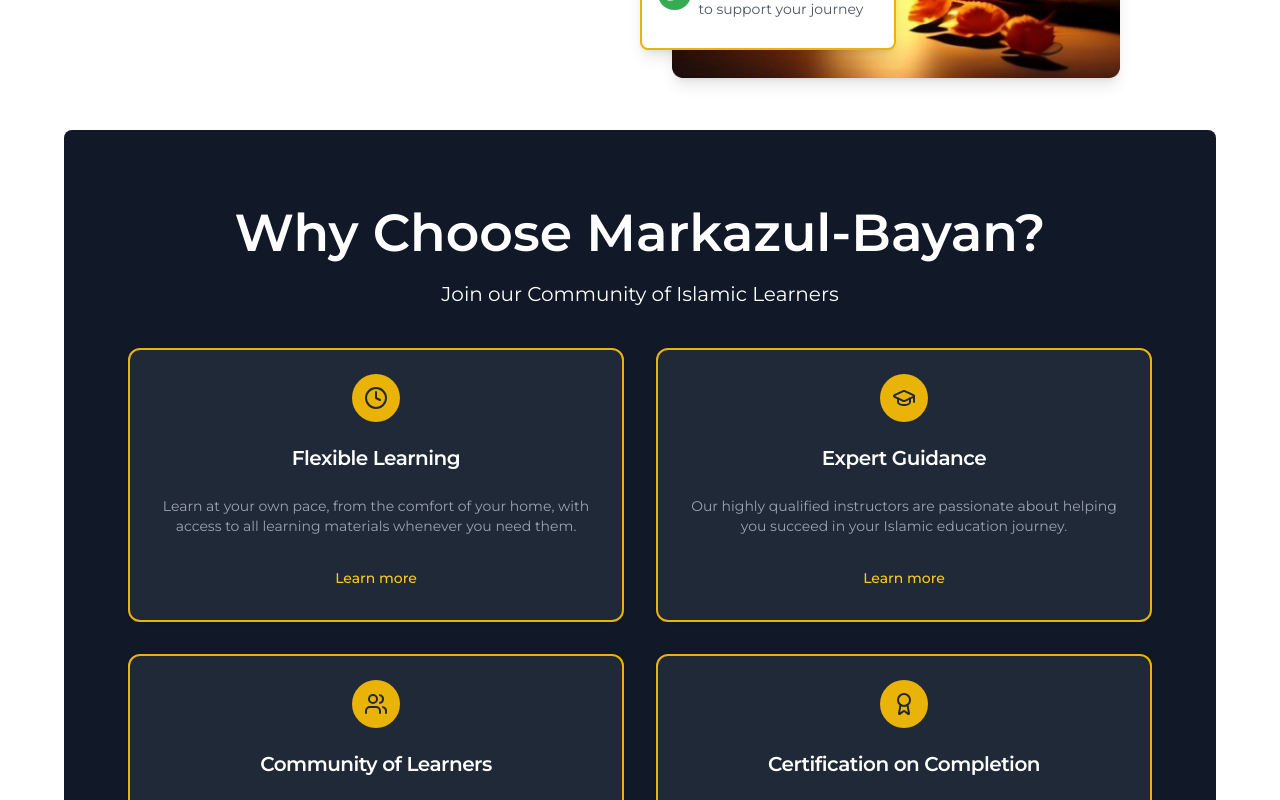
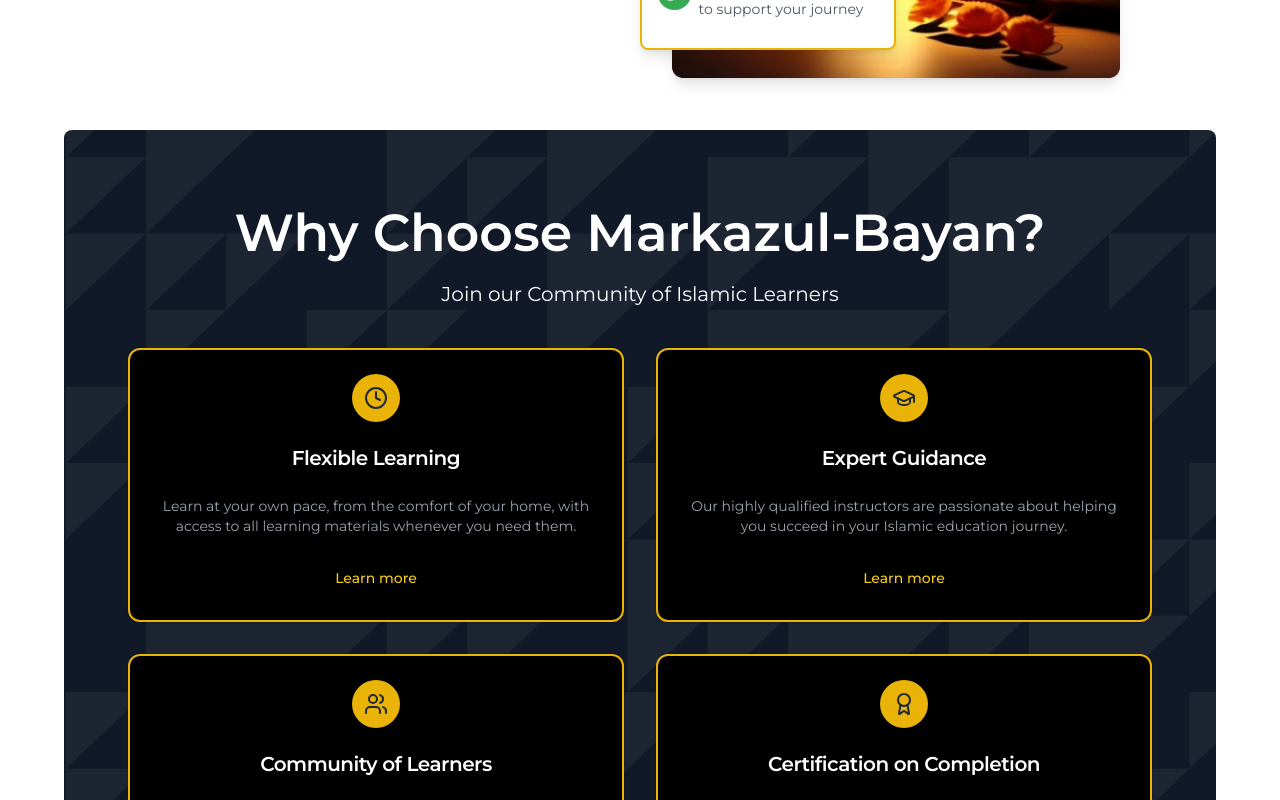
Before and after one commit to Lukman10a/markazulbayaan, a Next.js app: page / in a window 1280 px wide. Shown: the part 4040-4840 px from the top of the page. Built offline with nearby package versions, Linux system fonts and the light colour scheme.

Commit message:
add mask group to co munity section

```diff
--- a/src/components/home/CommityCard.tsx
+++ b/src/components/home/CommityCard.tsx
@@ -23,7 +23,7 @@
   link,
 }) => {
   return (
-    <Card className="bg-gray-800 text-white border-2 border-yellow-500">
+    <Card className="bg-black text-white border-2 border-yellow-500">
       <CardHeader>
         <div className="w-12 h-12 bg-yellow-500 rounded-full flex items-center justify-center mb-4 mx-auto">
           {icon}
--- a/src/components/home/CommunitySection.tsx
+++ b/src/components/home/CommunitySection.tsx
@@ -35,7 +35,7 @@
 
 export const CommunitySection = () => {
   return (
-    <div className="bg-gray-900 py-16 xl:mx-[5vw] xl:rounded-lg px-[5vw] mb-20">
+    <section className="bg-gray-900 py-16 xl:mx-[5vw] xl:rounded-lg px-[5vw] mb-20 bg-[url('../../public/assets/mask-group.png')]">
       <div className="mx-auto text-center">
         {/* Header Section */}
         <div className="mb-10">
@@ -61,7 +61,7 @@
           ))}
         </div>
       </div>
-    </div>
+    </section>
   );
 };
 
```
Also changed, not shown: public/assets/mask-group.png (added).
